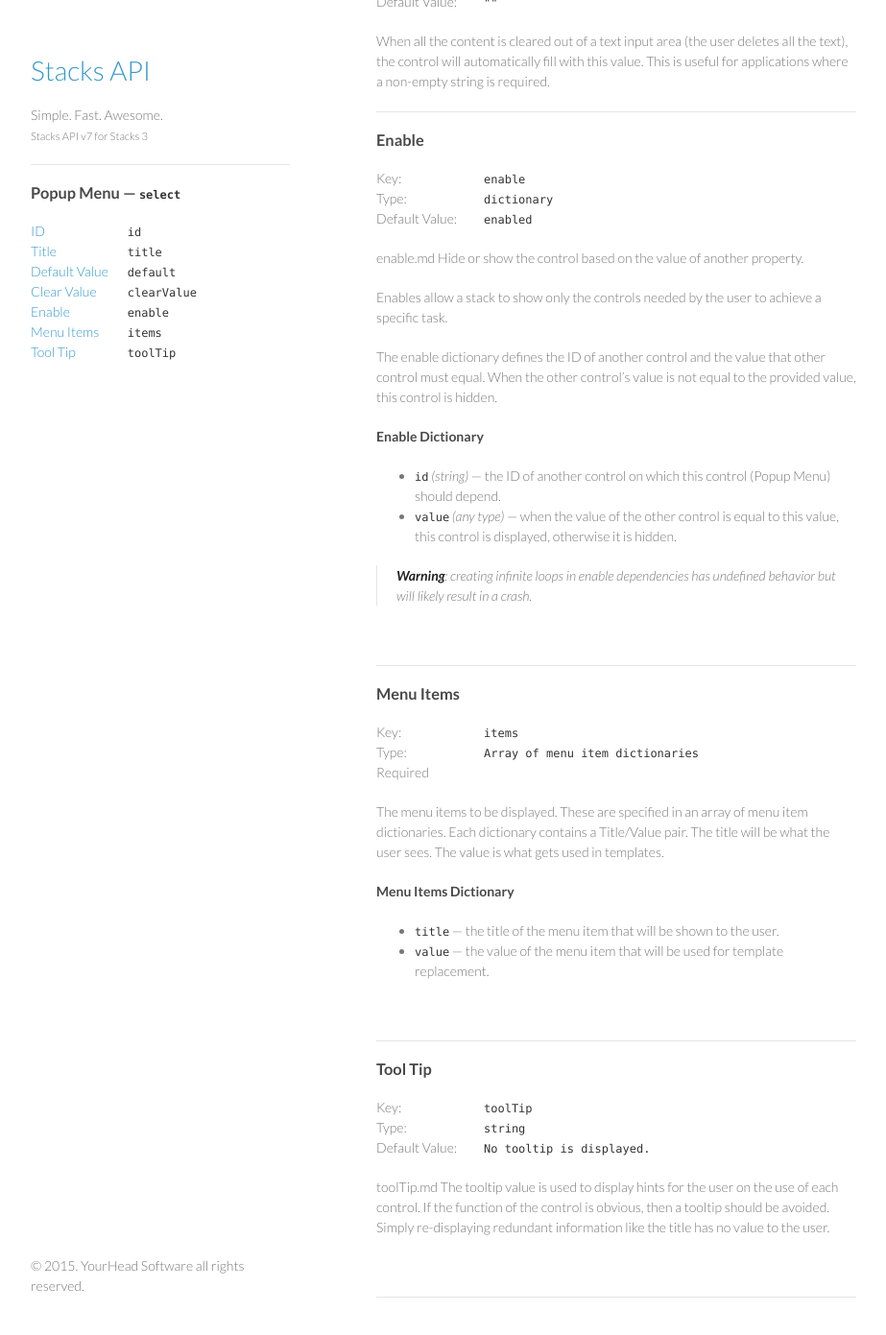
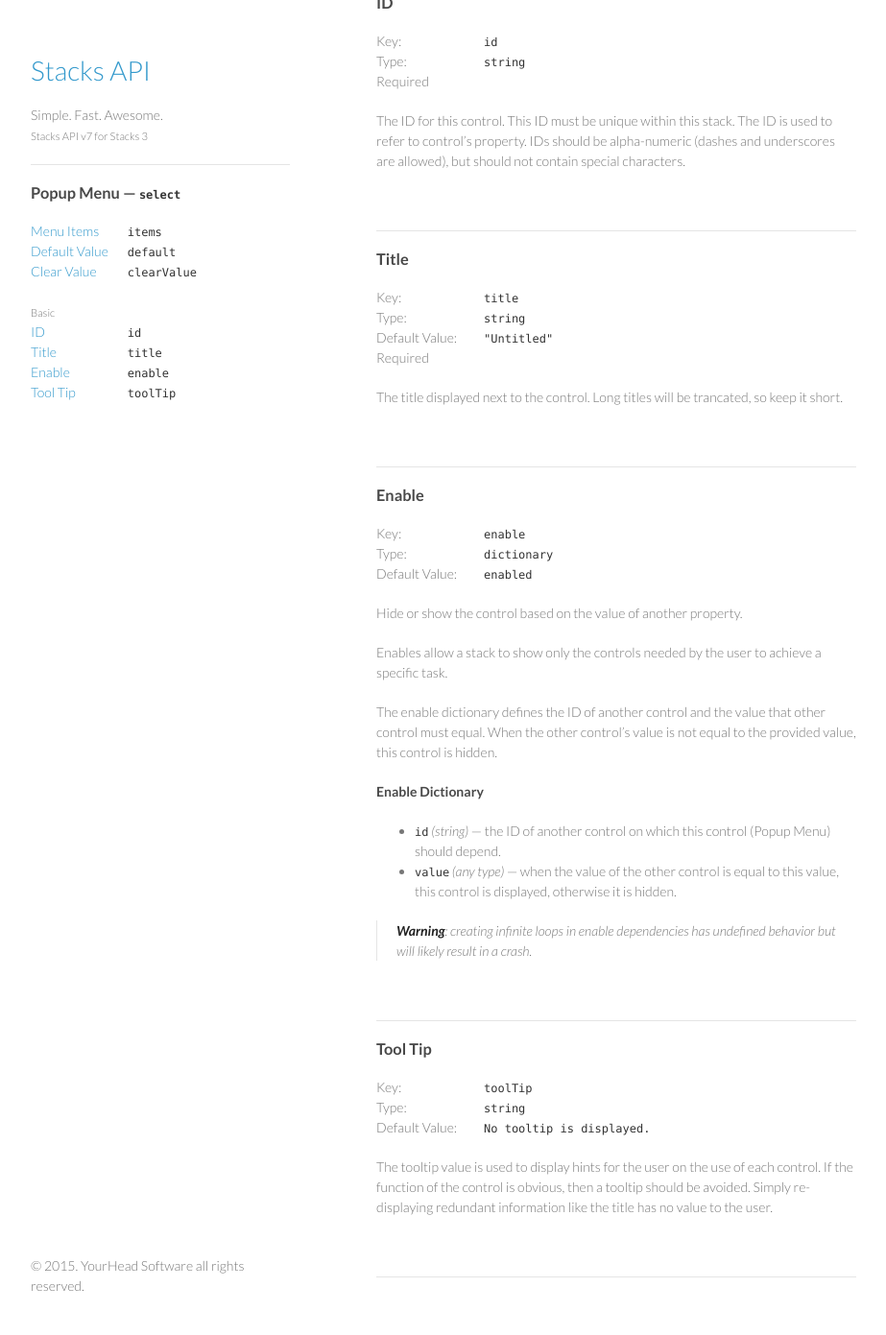
Before and after one commit to yourhead/StacksAPI, a Jekyll site: the page built from _controls/select/index.md, in a window 1280 px wide and 1400 px high, scrolled down 1316 px. Shown: the top 1391 px of the window at 96% size, without its empty margins (178-1101 px from the left). Built offline with Jekyll 4.4.1, drawn with Linux system fonts in a browser that asks for light colours; some of the changed text lies outside the part shown.

Commit message:
generics

```diff
--- a/_controls/select/index.md
+++ b/_controls/select/index.md
@@ -2,19 +2,14 @@
 name: Popup Menu
 type: select
 available: 3
+generics: yes
 properties:
-  - title: ID
-    key: id
-    type: string
+
+  - title: Menu Items
+    key: items
+    type: Array of menu item dictionaries
     required: true
-    generic-markdown: true
-
-  - title: Title
-    key: title
-    type: string
-    default: '"Untitled"'
-    required: true
-    generic-markdown: true
+    markdown: true
 
   - title: Default Value
     key: default
@@ -28,23 +23,6 @@
     default: '""'
     description: When all the content is cleared out of a text input area (the user deletes all the text), the control will automatically fill with this value. This is useful for applications where a non-empty string is required.
 
-  - title: Enable
-    key: enable
-    type: dictionary
-    default: enabled
-    generic-markdown: true
-
-  - title: Menu Items
-    key: items
-    type: Array of menu item dictionaries
-    required: true
-    markdown: true
-
-  - title: Tool Tip
-    key: toolTip
-    type: string
-    default: No tooltip is displayed.
-    generic-markdown: true
 
 
 ---
--- /dev/null
+++ b/_includes/property.html
@@ -0,0 +1,31 @@
+
+<h3 id='{{ property.key }}'>{{ property.title }}</h3>
+
+<ul class='propertyList'>
+<li><span class='propertyTitle'>Key:</span><code>{{ property.key }}</code></li>
+<li><span class='propertyTitle'>Type:</span><code>{{ property.type }}</code></li>
+{% if property.default %}<li><span class='propertyTitle'>Default Value:</span><code>{{ property.default }}</code></li>{% endif %}
+{% if property.required %}<li><span class='propertyTitle'>Required</span></li>{% endif %}
+</ul>
+
+{{ property.description }}
+
+{% if property.markdown %}
+{% capture description %}
+{% include_relative properties/{{property.key}}.md %}
+{% endcapture %}
+{{ description | markdownify }}
+{% endif %}
+
+
+{% if property.generic-markdown %}
+{% capture description %}
+{% include property-{{property.key}}.md %}
+{% endcapture %}
+{{ description | markdownify }}
+{% endif %}
+
+
+<br>
+<br>
+<hr>
--- a/_layouts/control.html
+++ b/_layouts/control.html
@@ -11,8 +11,21 @@
 {% for property in page.properties %}
 <li>
 	<a href='#{{ property.key }}'>{{ property.title }}</a>
-	<a href='#{{ property.key }}'><code>{{ property.key }}</code></a></li>
+	<a href='#{{ property.key }}'><code>{{ property.key }}</code></a>
+</li>
 {% endfor %}
+
+{% if page.generics %}
+<br>
+<small>Basic</small>
+{% for property in site.data.properties-basic %}
+<li>
+	<a href='#{{ property.key }}'>{{ property.title }}</a>
+	<a href='#{{ property.key }}'><code>{{ property.key }}</code></a>
+</li>
+{% endfor %}
+{% endif %}
+
 </ul>
 </header>
 
@@ -34,43 +47,12 @@
 
 <hr>
 
+{% for property in page.properties %}
+{% include property.html %}
+{% endfor %}
 
-
-
-{% for property in page.properties %}
-
-<h3 id='{{ property.key }}'>{{ property.title }}</h3>
-
-<ul class='propertyList'>
-<li><span class='propertyTitle'>Key:</span><code>{{ property.key }}</code></li>
-<li><span class='propertyTitle'>Type:</span><code>{{ property.type }}</code></li>
-{% if property.default %}<li><span class='propertyTitle'>Default Value:</span><code>{{ property.default }}</code></li>{% endif %}
-{% if property.required %}<li><span class='propertyTitle'>Required</span></li>{% endif %}
-</ul>
-
-{{ property.description }}
-
-{% if property.markdown %}
-{% capture description %}
-{% include_relative properties/{{property.key}}.md %}
-{% endcapture %}
-{{ description | markdownify }}
-{% endif %}
-
-
-{% if property.generic-markdown %}
-{% capture description %}
-{{property.key}}.md
-{% include property-{{property.key}}.md %}
-{% endcapture %}
-{{ description | markdownify }}
-{% endif %}
-
-
-<br>
-<br>
-<hr>
-
+{% for property in site.data.properties-basic %}
+{% include property.html %}
 {% endfor %}
 
 </section>
```
Also changed, not shown: _controls/input/index.md (+1 -28 lines), _controls/slider/index.md (+1 -27 lines), _data/properties-basic.yml (added, +24 -0 lines).
